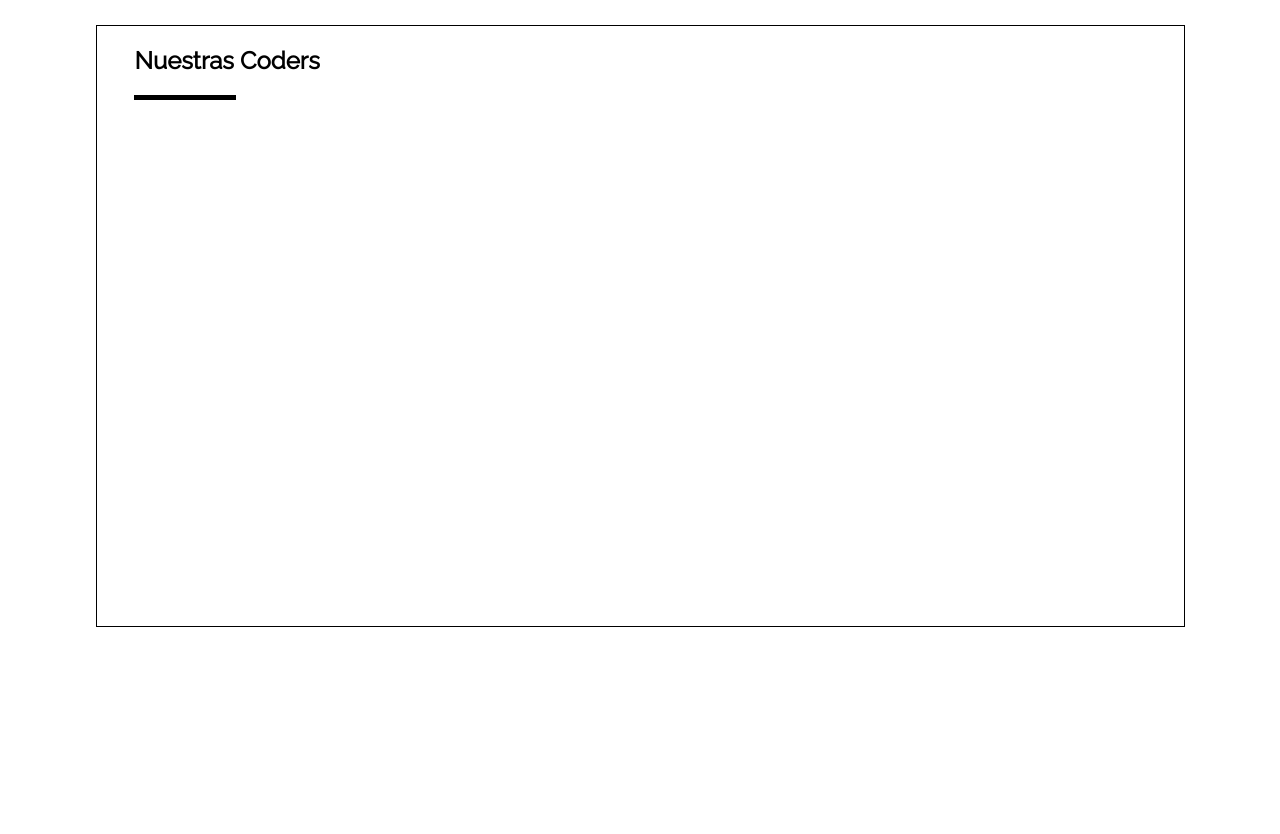
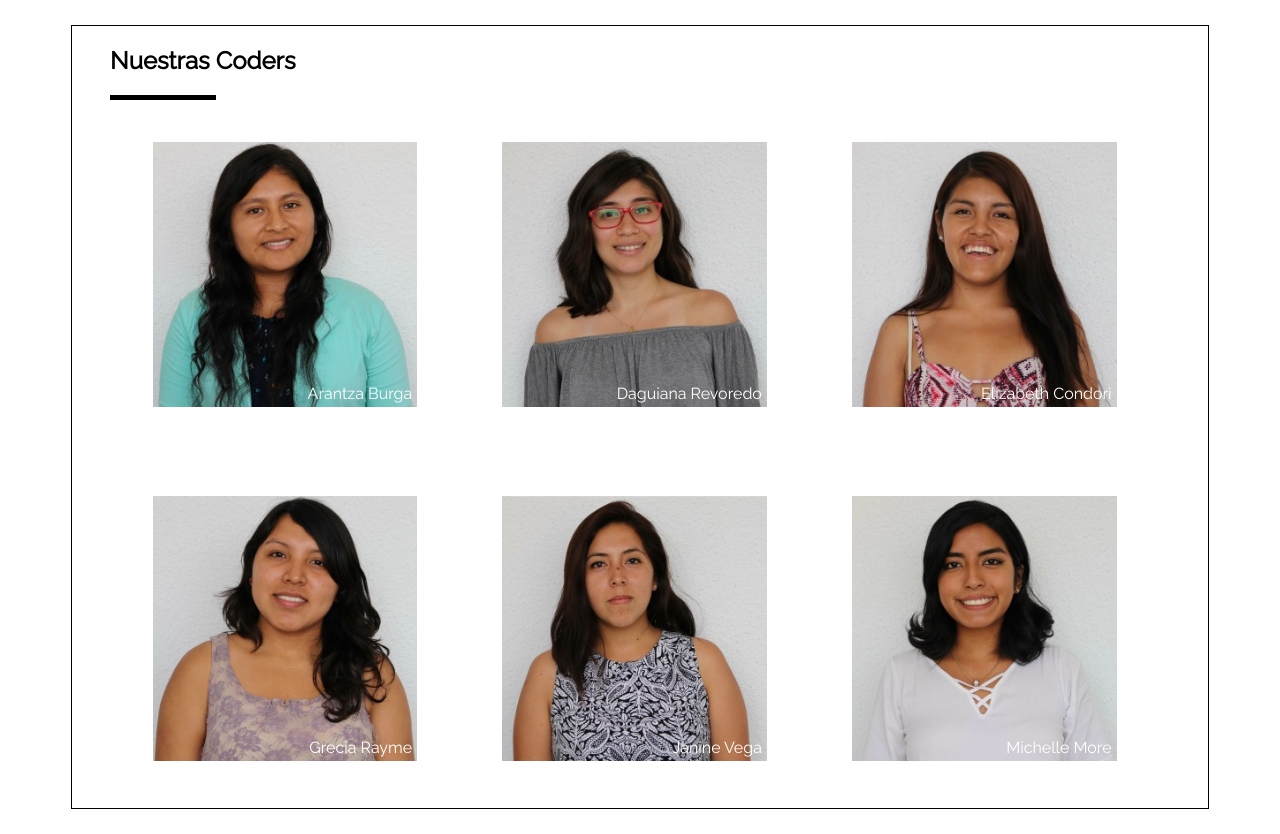
Before and after one commit to anadurand/nuestrasCoders, a plain HTML site: page index.html in a window 1280 px wide. Before the commit the page ends 800 px from the top, so only its background shows below. Drawn offline with Linux system fonts and the light colour scheme.

Commit message:
llamando imagenes con js

```diff
--- a/css/main.css
+++ b/css/main.css
@@ -1,12 +1,11 @@
 *{
+  box-sizing: border-box;
   font-family: 'Raleway', sans-serif;
-
 }
 
 .caja-1{
   position: relative;
-  width: 80%;
-  height: 600px;
+  width: 90%;
   background-color: white;
   border: solid 1px;
   margin: 2% auto;
@@ -18,5 +17,22 @@
   background-color: black;
 }
 .imgContainer{
+}
+.coder{
+  width: 25%;
+  height: 25%;
+  display: inline-block;
+  margin: 4% 4%;
+  position: relative;
+}
+.img-coder{
+  width: 100%;
+}
+.span-coder{
+  position: absolute;
+  color: white;
+  bottom: 3%;
+  right: 2%;
+
 
 }
--- a/js/main.js
+++ b/js/main.js
@@ -1,30 +1,43 @@
-var coders = [];
+var coders = [{name:"Arantza Burga", url: "img/arantza-burga.jpg"},{name:"Daguiana Revoredo", url: "img/daguiana-revoredo.jpg"},
+              {name:"Elizabeth Condori", url: "img/elizabeth-condori.jpg"},{name:"Grecia Rayme", url: "img/grecia-rayme.jpg"},
+              {name:"Janine Vega", url: "img/janine-vega.jpg"},{name:"Michelle More", url: "img/michelle-more.jpg"}];
 window.addEventListener("load", function(){
 
   var body = document.getElementsByTagName("body")[0];
   var docFrag = document.createDocumentFragment();
-  var box = crear("div", "caja-1", "bigBox");
-  var titulo = crear("h2", "titulo", "titulo");
+  var box = crear("div", "caja-1");
+  var titulo = crear("h2", "titulo");
   titulo.textContent = "Nuestras Coders";
   var barra = crear("div","barra");
 
 
   box.appendChild(titulo);
   box.appendChild(barra);
-  box.appendChild(crear("div", "imgConteiner"));
+  var imgConteiner = crear("div", "imgConteiner");
+  box.appendChild(divImg(coders, imgConteiner));
   docFrag.appendChild(box);
   body.insertBefore(docFrag, body.childNodes[0]);
 });
-function crear(tag,clase, id){
+function crear(tag, clase, ruta, text){
   var elemento = document.createElement(tag);
       elemento.className = clase;
-      if(id!=""){
-        elemento.id = id;
+
+      if(ruta != ""){
+        elemento.src = ruta;
+      }
+      if(text != ""){
+        elemento.textContent = text;
       }
       return elemento;
 }
-function divImg(){
-  for(i=0; i<coders.lenght; i++){
-
-  }
+function divImg(array, div){
+    array.forEach(function(item){
+      var divI = crear("div", "coder");
+      var img = crear("img", "img-coder", item.url);
+      var span = crear("span", "span-coder","" ,item.name);
+      divI.appendChild(img);
+      divI.appendChild(span);
+      div.appendChild(divI);
+    });
+    return div;
 }
```
Also changed, not shown: img/arantza-burga.jpg (added), img/daguiana-revoredo.jpg (added), img/elizabeth-condori.jpg (added), img/grecia-rayme.jpg (added), img/janine-vega.jpg (added), img/michelle-more.jpg (added).
